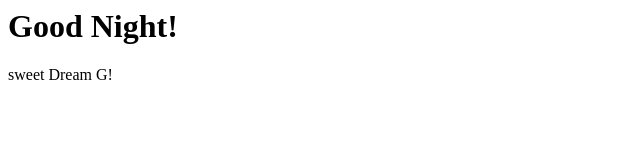
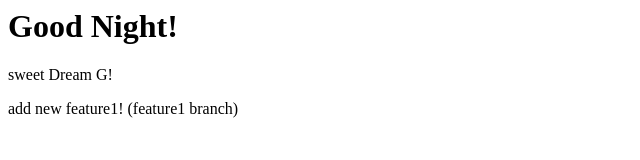
Before and after one commit to Viru979/Learning-Repo, a plain HTML site: page index.html in a window 1280 px wide. Shown: the whole page, without its empty margins (0-640 px from the left). Drawn offline with Linux system fonts and the light colour scheme.

Commit message:
add new feature in main branch

```diff
--- a/index.html
+++ b/index.html
@@ -1,2 +1,3 @@
 <h1>Good Night!</h1>
 <P>sweet Dream G!</P>
+<p> add new feature1! (feature1 branch)</p>
```
